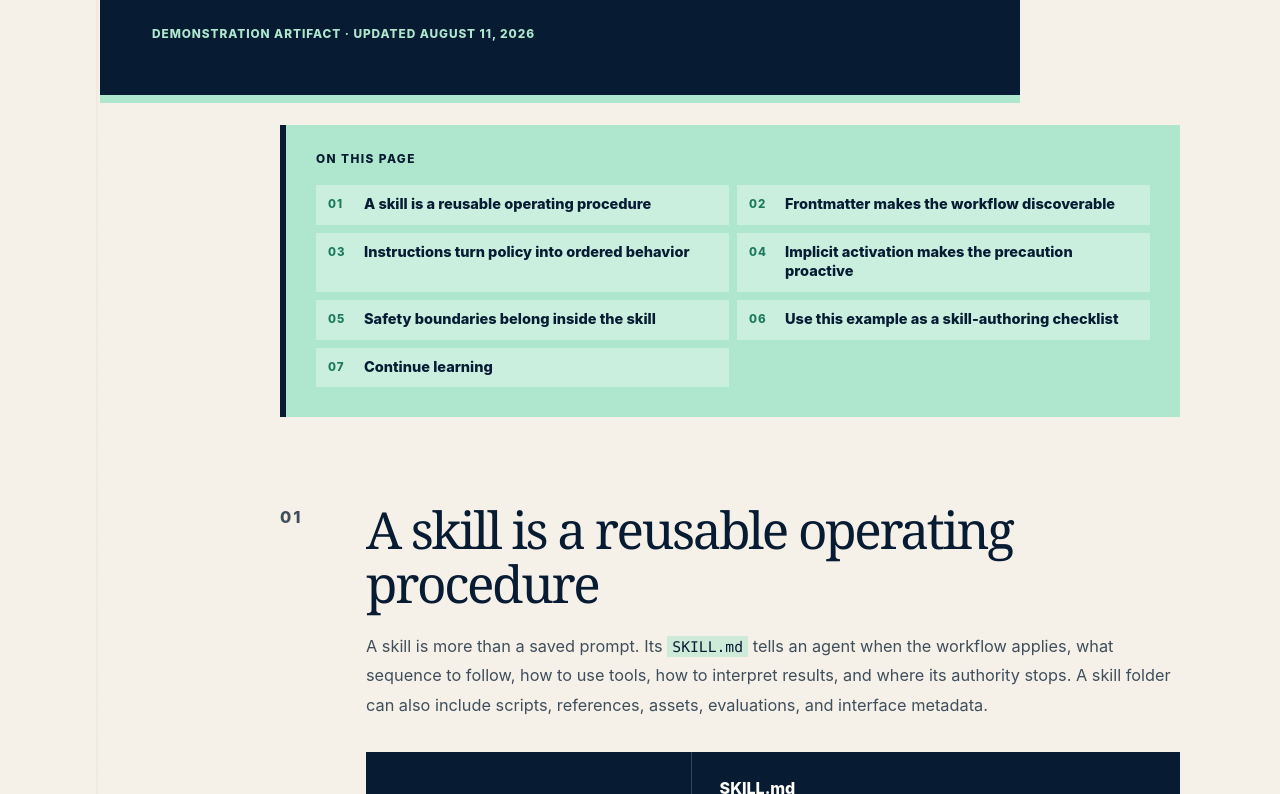
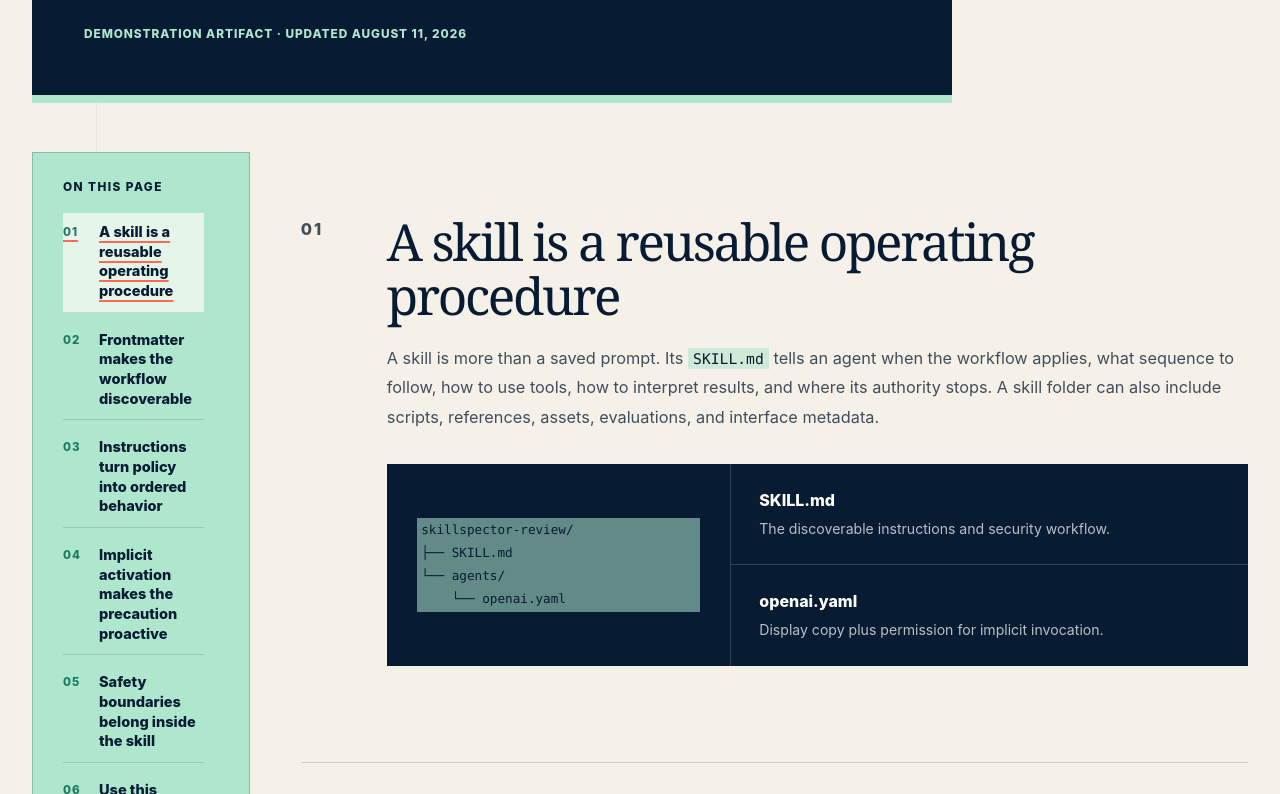
Before and after one commit to JoeyWilkes12/agent-skills-resource-library, a Next.js app: page /guides/skillspector-skill-demo in a window 1280 px wide. Shown: the part 686-1480 px from the top of the page. Built offline with nearby package versions, Linux system fonts and the light colour scheme; no server answers.

Commit message:
[AI] Add sticky guide contents rail

```diff
--- a/app/globals.css
+++ b/app/globals.css
@@ -1243,6 +1243,19 @@ footer p:first-child {
   padding: 78px 0 96px;
 }
 
+.guide-reading-layout {
+  margin-top: 22px;
+}
+
+.guide-toc-rail {
+  max-width: 900px;
+  margin-left: auto;
+}
+
+.guide-reading-content {
+  min-width: 0;
+}
+
 .guide-hero {
   max-width: 920px;
   padding: 52px;
@@ -1303,10 +1316,15 @@ footer p:first-child {
 
 .guide-contents {
   max-width: 900px;
-  margin: 22px 0 0 auto;
+  margin: 0;
   padding: 26px 30px 30px;
   background: var(--mint);
-  border-left: 6px solid var(--ink);
+  border: 1px solid rgba(7, 27, 51, 0.22);
+}
+
+.guide-contents-sentinel {
+  width: 1px;
+  height: 1px;
 }
 
 .guide-contents-heading {
@@ -1325,6 +1343,10 @@ footer p:first-child {
   margin: 0;
   padding: 0;
   list-style: none;
+}
+
+.guide-contents-toggle {
+  display: none;
 }
 
 .guide-contents-list a {
@@ -1338,14 +1360,25 @@ footer p:first-child {
   font-size: 0.91rem;
   font-weight: 760;
   line-height: 1.35;
+  overflow-wrap: anywhere;
   text-decoration: none;
 }
 
 .guide-contents-list a:hover,
 .guide-contents-list a:focus-visible {
   background: var(--white);
+  outline: 3px solid var(--coral);
+  outline-offset: 2px;
   text-decoration: underline;
   text-decoration-thickness: 1px;
+  text-underline-offset: 4px;
+}
+
+.guide-contents-list a[aria-current="location"] {
+  background: rgba(255, 253, 248, 0.8);
+  text-decoration: underline;
+  text-decoration-color: var(--coral);
+  text-decoration-thickness: 2px;
   text-underline-offset: 4px;
 }
 
@@ -1365,6 +1398,7 @@ footer p:first-child {
   margin: 0 0 0 auto;
   padding: 64px 0;
   border-bottom: 1px solid var(--line);
+  scroll-margin-block-start: 1rem;
 }
 
 .guide-section-number {
@@ -1453,6 +1487,7 @@ footer p:first-child {
   margin: 58px 0 0 auto;
   padding: 30px;
   background: var(--mint);
+  scroll-margin-block-start: 1rem;
 }
 
 .guide-sources h2 {
@@ -1569,8 +1604,12 @@ footer p:first-child {
   margin-bottom: 0;
 }
 
-.spectrum-contents {
-  margin: clamp(52px, 7vw, 80px) 0 12px;
+.spectrum-reading-layout {
+  margin-top: clamp(52px, 7vw, 80px);
+}
+
+.spectrum-reading-layout .guide-reading-content {
+  margin-top: 12px;
 }
 
 .spectrum-list {
@@ -2243,6 +2282,126 @@ footer p:first-child {
   line-height: 1.6;
 }
 
+@media (min-width: 1180px) {
+  .guide-article {
+    width: min(100% - 64px, 1280px);
+  }
+
+  .guide-reading-layout {
+    display: grid;
+    grid-template-columns: clamp(13rem, 17vw, 15rem) minmax(0, 1fr);
+    gap: clamp(2rem, 4vw, 4rem);
+    margin-top: 48px;
+  }
+
+  .guide-toc-rail {
+    align-self: stretch;
+    max-width: none;
+    margin: 0;
+    min-width: 0;
+  }
+
+  .guide-toc-rail .guide-contents {
+    position: sticky;
+    top: max(1rem, env(safe-area-inset-top));
+    max-block-size: calc(100dvh - 2rem - env(safe-area-inset-top));
+    overflow-y: auto;
+    overscroll-behavior: contain;
+    scrollbar-gutter: stable;
+  }
+
+  .guide-reading-content .guide-principle {
+    margin-top: 0;
+  }
+
+  .guide-reading-content .guide-section,
+  .guide-reading-content .guide-sources,
+  .guide-reading-content .guide-back {
+    max-width: none;
+    margin-left: 0;
+  }
+
+  .guide-contents-list {
+    grid-template-columns: 1fr;
+  }
+
+  .guide-contents-list a {
+    padding: 10px 0;
+    background: transparent;
+    border-bottom: 1px solid rgba(7, 27, 51, 0.14);
+  }
+
+  .guide-contents-list a:hover,
+  .guide-contents-list a:focus-visible,
+  .guide-contents-list a[aria-current="location"] {
+    background: rgba(255, 253, 248, 0.68);
+  }
+
+  .guide-contents.is-compact {
+    padding: 0;
+    background: var(--white);
+  }
+
+  .guide-contents.is-compact .guide-contents-heading {
+    display: none;
+  }
+
+  .guide-contents.is-compact .guide-contents-toggle {
+    display: grid;
+    grid-template-columns: minmax(0, 1fr) auto auto;
+    gap: 10px;
+    width: 100%;
+    min-height: 44px;
+    align-items: center;
+    padding: 10px 12px;
+    color: var(--ink);
+    background: var(--white);
+    border: 0;
+    font: inherit;
+    font-size: 0.78rem;
+    font-weight: 850;
+    letter-spacing: 0.04em;
+    text-align: left;
+    cursor: pointer;
+  }
+
+  .guide-contents.is-compact .guide-contents-toggle:hover,
+  .guide-contents.is-compact .guide-contents-toggle:focus-visible {
+    background: var(--mint);
+    outline: 3px solid var(--coral);
+    outline-offset: 2px;
+  }
+
+  .guide-contents-toggle-status {
+    color: var(--mint-dark);
+    font-size: 0.7rem;
+    letter-spacing: 0.08em;
+  }
+
+  .guide-contents-toggle-current {
+    overflow: hidden;
+    text-overflow: ellipsis;
+    white-space: nowrap;
+  }
+
+  .guide-contents.is-compact.is-expanded {
+    padding: 18px;
+  }
+
+  .guide-contents.is-compact.is-expanded .guide-contents-heading {
+    display: block;
+    margin-bottom: 12px;
+  }
+
+  .guide-contents.is-compact.is-expanded .guide-contents-toggle {
+    margin-bottom: 12px;
+  }
+
+  .spectrum-reading-layout .guide-reading-content {
+    margin-top: 0;
+  }
+}
+
 @media (max-width: 1120px) {
   .featured-grid {
     grid-template-columns: repeat(2, minmax(0, 1fr));
@@ -2396,8 +2555,11 @@ footer p:first-child {
   }
 
   .guide-contents {
+    padding: 22px;
+  }
+
+  .guide-toc-rail {
     margin-left: 0;
-    padding: 22px;
   }
 
   .guide-contents-list {
--- /dev/null
+++ b/app/guides/guide-reading-layout.tsx
@@ -0,0 +1,23 @@
+import type { ReactNode } from "react";
+import { GuideTableOfContents, type GuideContentsItem } from "./table-of-contents";
+
+export function GuideReadingLayout({
+  children,
+  className = "",
+  contents,
+  path,
+}: {
+  children: ReactNode;
+  className?: string;
+  contents: GuideContentsItem[];
+  path: string;
+}) {
+  return (
+    <div className={`guide-reading-layout ${className}`.trim()}>
+      <aside className="guide-toc-rail">
+        <GuideTableOfContents items={contents} path={path} />
+      </aside>
+      <div className="guide-reading-content">{children}</div>
+    </div>
+  );
+}
--- a/app/guides/skillspector-skill-demo/page.tsx
+++ b/app/guides/skillspector-skill-demo/page.tsx
@@ -1,5 +1,5 @@
 import type { Metadata } from "next";
-import { GuideTableOfContents } from "../table-of-contents";
+import { GuideReadingLayout } from "../guide-reading-layout";
 
 const basePath = process.env.NEXT_PUBLIC_BASE_PATH ?? "";
 const contents = [
@@ -55,7 +55,10 @@ export default function SkillSpectorSkillDemo() {
           <p className="guide-meta">Demonstration artifact · Updated August 11, 2026</p>
         </div>
 
-        <GuideTableOfContents items={contents} />
+        <GuideReadingLayout
+          contents={contents}
+          path={`${basePath}/guides/skillspector-skill-demo`}
+        >
 
         <section className="guide-section guide-principle" id="reusable-operating-procedure">
           <p className="guide-section-number">01</p>
@@ -247,6 +250,7 @@ interface:
         <a className="guide-back" href={`${basePath}/#library`}>
           ← Back to the resource library
         </a>
+        </GuideReadingLayout>
       </article>
     </main>
   );
--- a/app/guides/table-of-contents.tsx
+++ b/app/guides/table-of-contents.tsx
@@ -1,3 +1,7 @@
+"use client";
+
+import { useEffect, useId, useRef, useState } from "react";
+
 export type GuideContentsItem = {
   id: string;
   label: string;
@@ -6,20 +10,128 @@ export type GuideContentsItem = {
 export function GuideTableOfContents({
   items,
   className = "",
+  path,
 }: {
   items: GuideContentsItem[];
   className?: string;
+  path: string;
 }) {
+  const contentsId = useId();
+  const navRef = useRef<HTMLElement>(null);
+  const sentinelRef = useRef<HTMLDivElement>(null);
+  const [activeId, setActiveId] = useState(items[0]?.id ?? "");
+  const [isCompact, setIsCompact] = useState(false);
+  const [isExpanded, setIsExpanded] = useState(true);
+  const activeIndex = Math.max(
+    items.findIndex((item) => item.id === activeId),
+    0,
+  );
+  const activeItem = items[activeIndex];
+  const isCollapsed = isCompact && !isExpanded;
+
+  useEffect(() => {
+    const sections = items
+      .map((item) => document.getElementById(item.id))
+      .filter((section): section is HTMLElement => section !== null);
+
+    if (!sections.length) return;
+
+    const selectHashTarget = () => {
+      const hashTarget = window.location.hash.slice(1);
+      if (items.some((item) => item.id === hashTarget)) {
+        setActiveId(hashTarget);
+      }
+    };
+
+    const observer = new IntersectionObserver(
+      (entries) => {
+        const visible = entries
+          .filter((entry) => entry.isIntersecting)
+          .sort((left, right) => left.boundingClientRect.top - right.boundingClientRect.top);
+        if (visible[0]) setActiveId(visible[0].target.id);
+      },
+      { rootMargin: "-18% 0px -70% 0px", threshold: 0 },
+    );
+
+    sections.forEach((section) => observer.observe(section));
+    selectHashTarget();
+    window.addEventListener("hashchange", selectHashTarget);
+
+    return () => {
+      observer.disconnect();
+      window.removeEventListener("hashchange", selectHashTarget);
+    };
+  }, [items]);
+
+  useEffect(() => {
+    const desktopQuery = window.matchMedia("(min-width: 1180px)");
+    const sentinel = sentinelRef.current;
+    if (!sentinel) return;
+
+    const updateForViewport = () => {
+      if (!desktopQuery.matches) {
+        setIsCompact(false);
+        setIsExpanded(true);
+      }
+    };
+
+    const observer = new IntersectionObserver(
+      ([entry]) => {
+        if (!desktopQuery.matches || navRef.current?.contains(document.activeElement)) return;
+
+        const compact = !entry.isIntersecting && entry.boundingClientRect.top < 0;
+        setIsCompact(compact);
+        setIsExpanded(!compact);
+      },
+      { threshold: 0 },
+    );
+
+    observer.observe(sentinel);
+    desktopQuery.addEventListener("change", updateForViewport);
+    updateForViewport();
+
+    return () => {
+      observer.disconnect();
+      desktopQuery.removeEventListener("change", updateForViewport);
+    };
+  }, []);
+
   return (
+    <>
+      <div className="guide-contents-sentinel" ref={sentinelRef} aria-hidden="true" />
       <nav
         aria-label="Guide sections"
-      className={`guide-contents ${className}`.trim()}
+        className={`guide-contents ${isCompact ? "is-compact" : ""} ${
+          isExpanded ? "is-expanded" : ""
+        } ${className}`.trim()}
+        ref={navRef}
       >
         <p className="guide-contents-heading">On this page</p>
-      <ol className="guide-contents-list">
+        <button
+          aria-controls={contentsId}
+          aria-expanded={!isCollapsed}
+          aria-label={`${isCollapsed ? "Show" : "Hide"} table of contents. Current section: ${
+            activeItem?.label ?? "Guide sections"
+          }`}
+          className="guide-contents-toggle"
+          onClick={() => setIsExpanded((expanded) => !expanded)}
+          type="button"
+        >
+          <span className="guide-contents-toggle-current">
+            {activeItem?.label ?? "On this page"}
+          </span>
+          <span aria-hidden="true" className="guide-contents-toggle-status">
+            {String(activeIndex + 1).padStart(2, "0")} / {String(items.length).padStart(2, "0")}
+          </span>
+          <span aria-hidden="true">{isCollapsed ? "Show" : "Hide"}</span>
+        </button>
+        <ol className="guide-contents-list" hidden={isCollapsed} id={contentsId}>
           {items.map((item, index) => (
             <li key={item.id}>
-            <a href={`#${item.id}`}>
+              <a
+                aria-current={item.id === activeId ? "location" : undefined}
+                href={`${path}#${item.id}`}
+              >
                 <span aria-hidden="true" className="guide-contents-number">
                   {String(index + 1).padStart(2, "0")}
                 </span>
@@ -29,5 +141,6 @@ export function GuideTableOfContents({
           ))}
         </ol>
       </nav>
+    </>
   );
 }
```
Also changed, not shown: app/guides/microsoft-skillopt-third-party-snapshot/page.tsx (+6 -2 lines), app/guides/skillspector-enterprise-training/page.tsx (+6 -2 lines), app/guides/so-you-found-a-skill-checklist/page.tsx (+6 -2 lines), app/guides/spectrum-of-skill-sophistication/page.tsx (+9 -7 lines), app/guides/when-not-to-use-a-skill/page.tsx (+6 -2 lines). Lines whose indentation alone changed are shown as unchanged.
